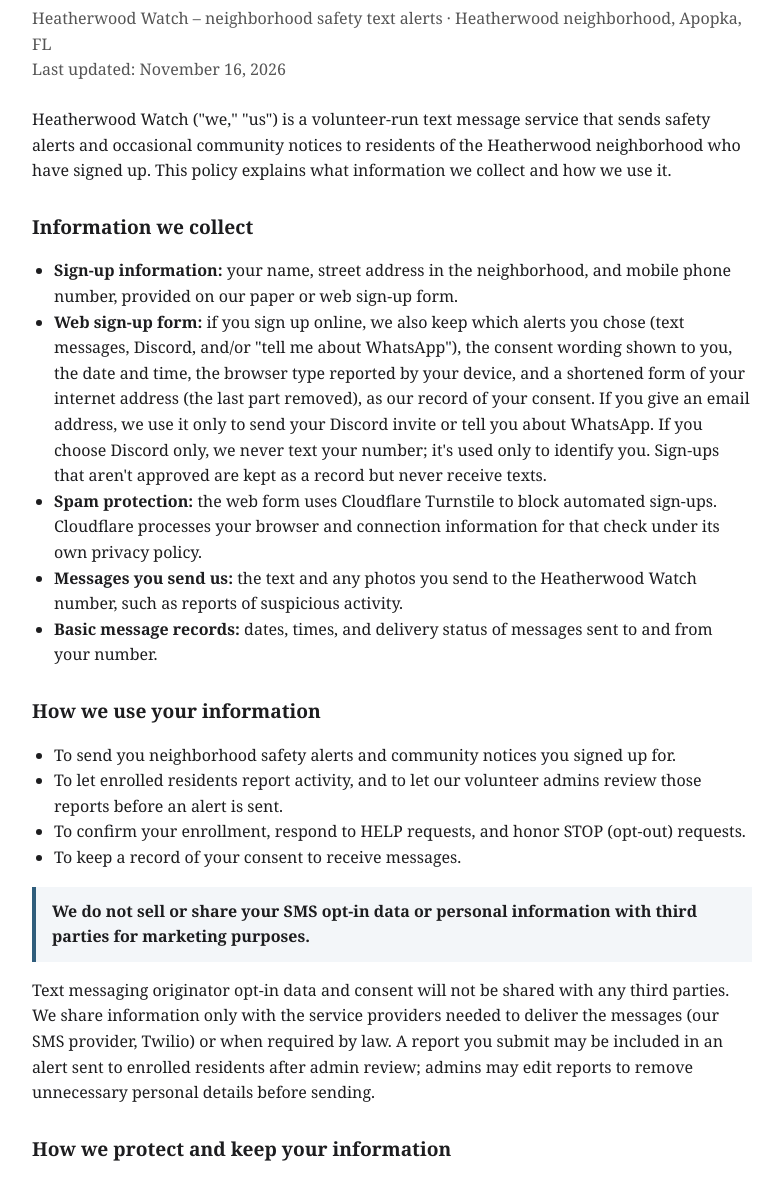
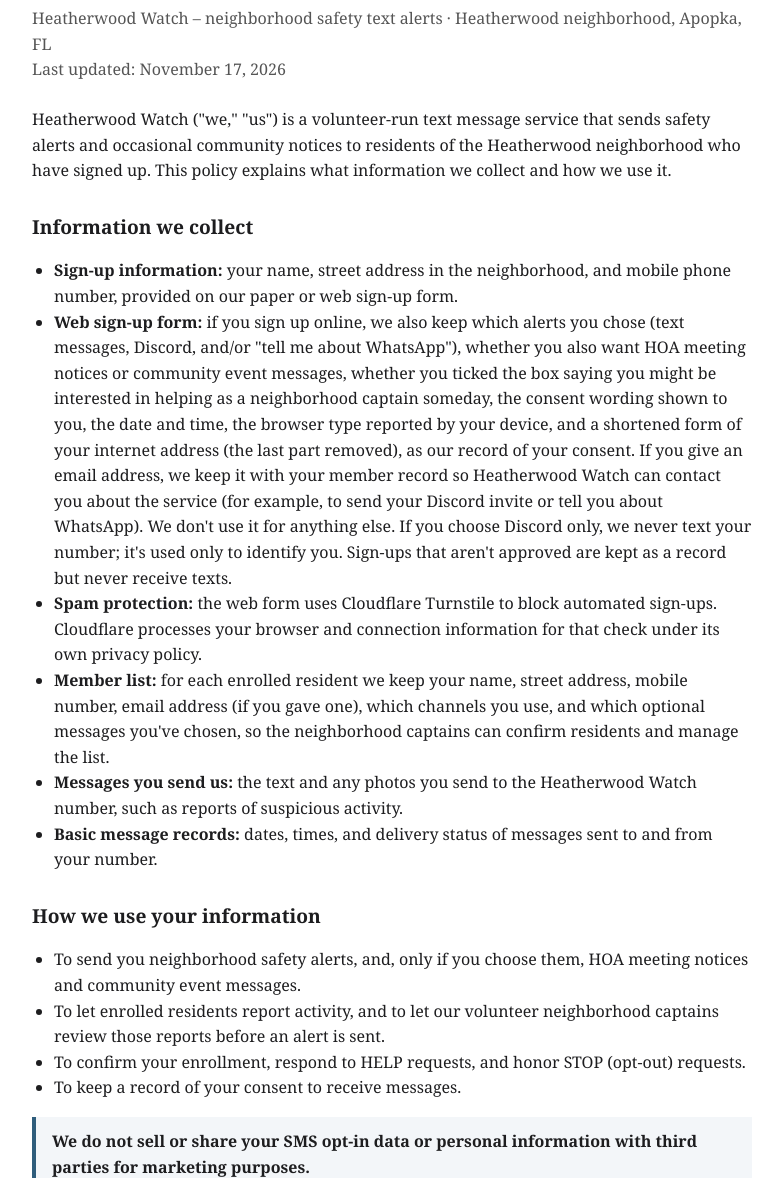
Before and after one commit to heatherwoodwatch/heatherwoodwatch.github.io, a plain HTML site: page privacy.html in a window 1280 px wide. Shown: the part 81-1259 px from the top of the page, without its empty margins (248-1030 px from the left). Drawn offline with Linux system fonts and the light colour scheme.

Commit message:
Privacy: member list + email, HOA/event choices, captain box, law enforcement sharing, captains wording

```diff
--- a/privacy.html
+++ b/privacy.html
@@ -16,37 +16,39 @@
 </head>
 <body>
 <h1>Privacy Policy</h1>
-<p class="sub">Heatherwood Watch – neighborhood safety text alerts · Heatherwood neighborhood, Apopka, FL<br>Last updated: November 16, 2026</p>
+<p class="sub">Heatherwood Watch – neighborhood safety text alerts · Heatherwood neighborhood, Apopka, FL<br>Last updated: November 17, 2026</p>
 
 <p>Heatherwood Watch ("we," "us") is a volunteer-run text message service that sends safety alerts and occasional community notices to residents of the Heatherwood neighborhood who have signed up. This policy explains what information we collect and how we use it.</p>
 
 <h2>Information we collect</h2>
 <ul>
   <li><strong>Sign-up information:</strong> your name, street address in the neighborhood, and mobile phone number, provided on our paper or web sign-up form.</li>
-  <li><strong>Web sign-up form:</strong> if you sign up online, we also keep which alerts you chose (text messages, Discord, and/or "tell me about WhatsApp"), the consent wording shown to you, the date and time, the browser type reported by your device, and a shortened form of your internet address (the last part removed), as our record of your consent. If you give an email address, we use it only to send your Discord invite or tell you about WhatsApp. If you choose Discord only, we never text your number; it's used only to identify you. Sign-ups that aren't approved are kept as a record but never receive texts.</li>
+  <li><strong>Web sign-up form:</strong> if you sign up online, we also keep which alerts you chose (text messages, Discord, and/or "tell me about WhatsApp"), whether you also want HOA meeting notices or community event messages, whether you ticked the box saying you might be interested in helping as a neighborhood captain someday, the consent wording shown to you, the date and time, the browser type reported by your device, and a shortened form of your internet address (the last part removed), as our record of your consent. If you give an email address, we keep it with your member record so Heatherwood Watch can contact you about the service (for example, to send your Discord invite or tell you about WhatsApp). We don't use it for anything else. If you choose Discord only, we never text your number; it's used only to identify you. Sign-ups that aren't approved are kept as a record but never receive texts.</li>
   <li><strong>Spam protection:</strong> the web form uses Cloudflare Turnstile to block automated sign-ups. Cloudflare processes your browser and connection information for that check under its own privacy policy.</li>
+  <li><strong>Member list:</strong> for each enrolled resident we keep your name, street address, mobile number, email address (if you gave one), which channels you use, and which optional messages you've chosen, so the neighborhood captains can confirm residents and manage the list.</li>
   <li><strong>Messages you send us:</strong> the text and any photos you send to the Heatherwood Watch number, such as reports of suspicious activity.</li>
   <li><strong>Basic message records:</strong> dates, times, and delivery status of messages sent to and from your number.</li>
 </ul>
 
 <h2>How we use your information</h2>
 <ul>
-  <li>To send you neighborhood safety alerts and community notices you signed up for.</li>
-  <li>To let enrolled residents report activity, and to let our volunteer admins review those reports before an alert is sent.</li>
+  <li>To send you neighborhood safety alerts, and, only if you choose them, HOA meeting notices and community event messages.</li>
+  <li>To let enrolled residents report activity, and to let our volunteer neighborhood captains review those reports before an alert is sent.</li>
   <li>To confirm your enrollment, respond to HELP requests, and honor STOP (opt-out) requests.</li>
   <li>To keep a record of your consent to receive messages.</li>
 </ul>
 
 <div class="callout">We do not sell or share your SMS opt-in data or personal information with third parties for marketing purposes.</div>
 
-<p>Text messaging originator opt-in data and consent will not be shared with any third parties. We share information only with the service providers needed to deliver the messages (our SMS provider, Twilio) or when required by law. A report you submit may be included in an alert sent to enrolled residents after admin review; admins may edit reports to remove unnecessary personal details before sending.</p>
+<p>Text messaging originator opt-in data and consent will not be shared with any third parties. We share information only with the service providers needed to deliver the messages (our SMS provider, Twilio, and Discord if you choose Discord alerts) or when required by law. Reports of suspicious activity or crime, with related photos and notes, may be shared with law enforcement (such as the Orange County Sheriff's Office) to help them investigate; the reporter's name and phone number are included only when needed for that purpose. A report you submit may be included in an alert sent to enrolled residents after review by a neighborhood captain; captains may edit reports to remove unnecessary personal details before sending.</p>
 
 <h2>How we protect and keep your information</h2>
-<p>Information is stored on a private, password-protected system run by a resident volunteer and is accessible only to Heatherwood Watch admins. Signed paper forms and web sign-up records are kept on file as records of consent. If you opt out, we stop messaging you and remove your number from the active alert list; we may keep a record of your opt-out so we don't message you again.</p>
+<p>Information is stored on a private, password-protected system run by a resident volunteer and is accessible only to Heatherwood Watch neighborhood captains. Signed paper forms and web sign-up records are kept on file as records of consent. If you opt out, we stop messaging you and remove your number from the active alert list; we may keep a record of your opt-out so we don't message you again.</p>
 
 <h2>Your choices</h2>
 <ul>
   <li>Reply <strong>STOP</strong> at any time to stop receiving messages.</li>
+  <li>Reply <strong>HOA OFF</strong> or <strong>EVENTS OFF</strong> to stop HOA meeting notices or community event messages while still getting safety alerts (<strong>HOA ON</strong> / <strong>EVENTS ON</strong> to start them).</li>
   <li>Reply <strong>HELP</strong> for help.</li>
   <li>Contact us to ask what information we hold about you or to have it deleted.</li>
 </ul>
```
